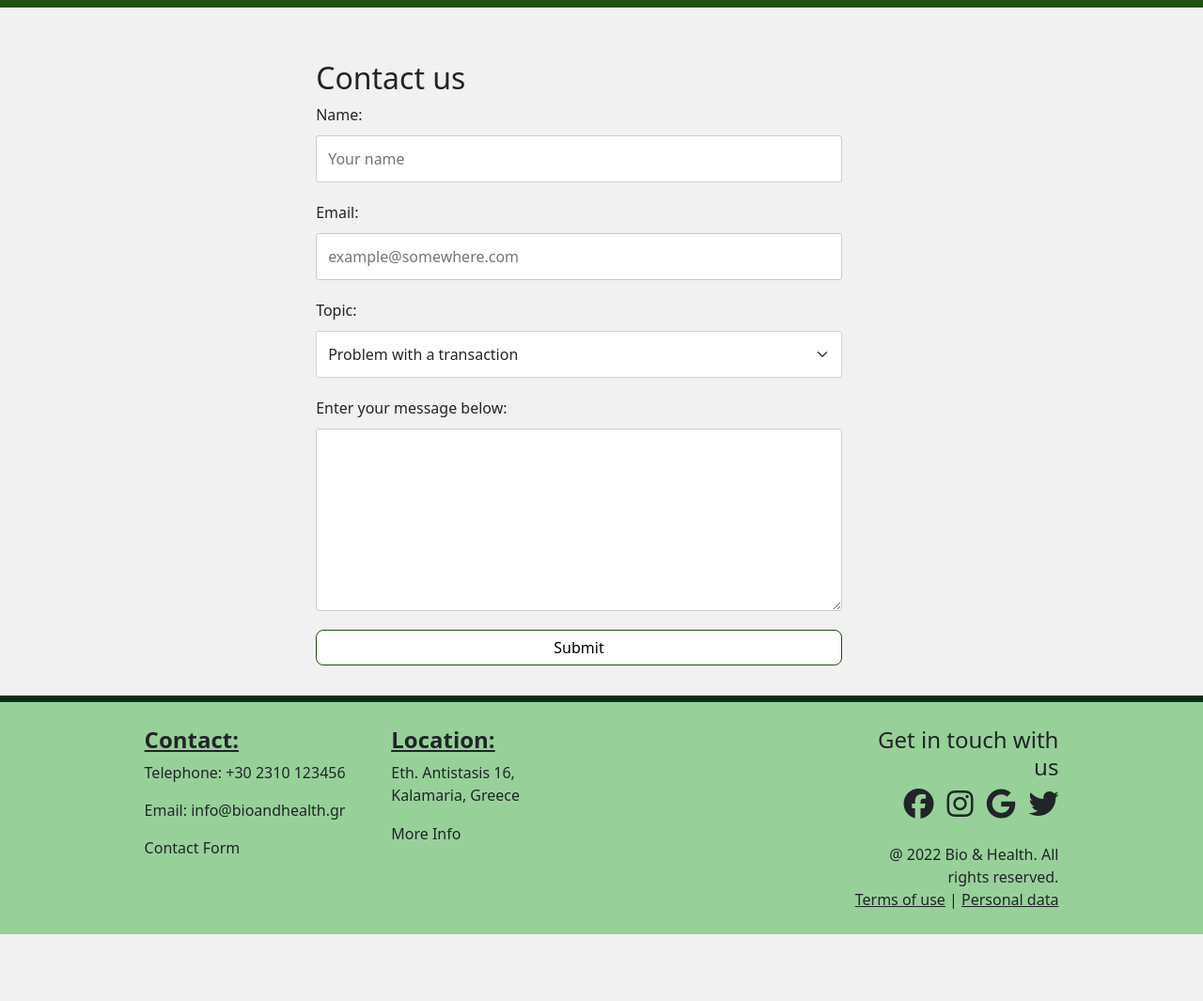
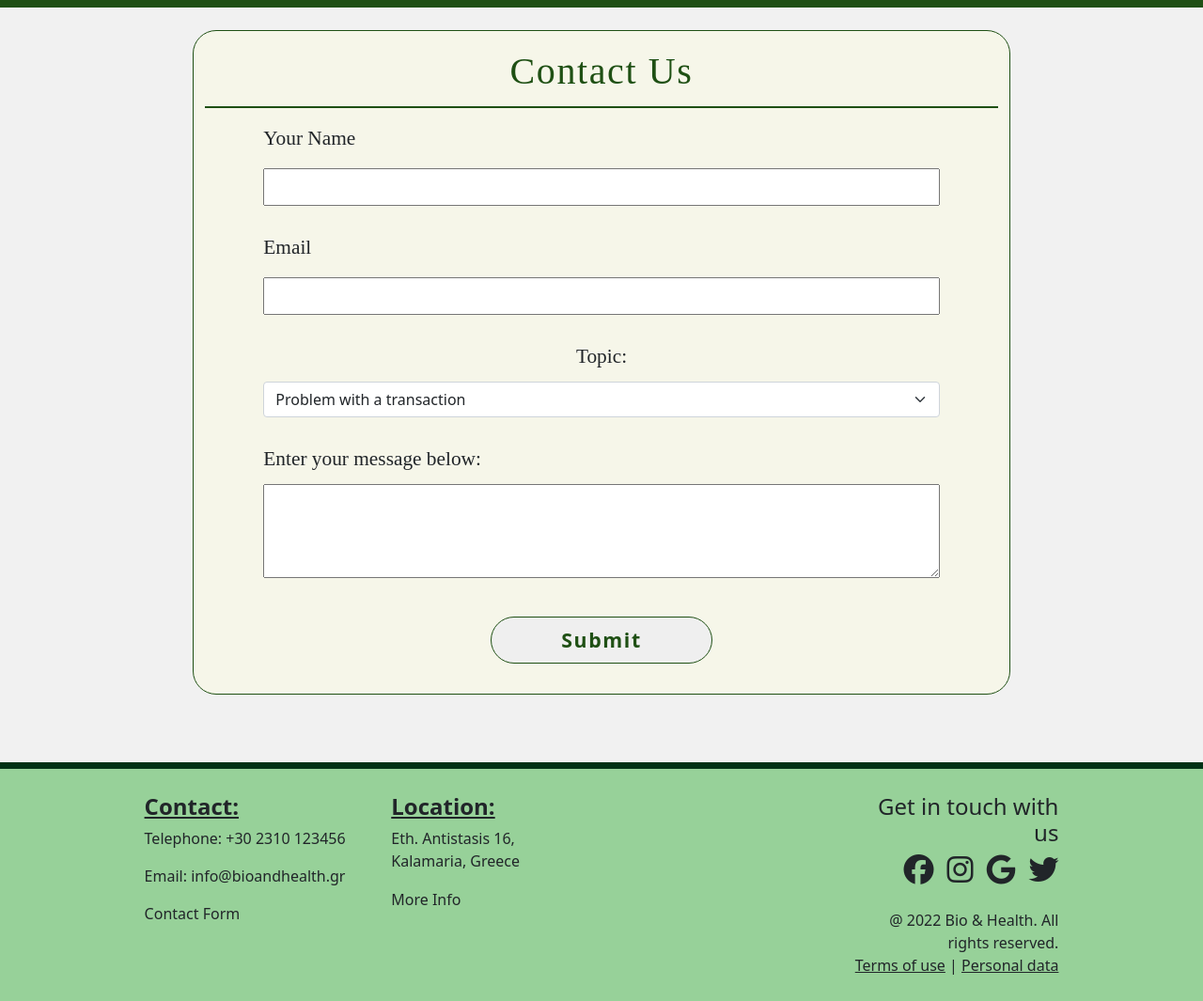
Before and after one commit to AndreasNbt/Bio-Health, a PHP site: page /contactForm.html in a window 1280 px wide. Shown: the part 122-1187 px from the top of the page at 94% size. Before the commit the page ends 1116 px from the top, so only its background shows below. Run offline with PHP 8.4, Linux system fonts and the light colour scheme; some libraries are stand-ins or nearby versions; some web fonts are replaced.

Commit message:
contactForm page now has a similar layout with other pages

```diff
--- a/AccountInfo.html
+++ b/AccountInfo.html
@@ -121,7 +121,7 @@
                         </div>
                     </div>
 
-                    <button class="sign-btn submit solid-border dark-green extra-spacing my-3" type="submit" onclick="visitPage('index.html')" >Submit</button>
+                    <button class="sign-btn submit solid-border dark-green extra-spacing mt-4" type="submit" onclick="visitPage('index.html')" >Submit</button>
                 </form>
             </div>
         </div>
--- a/CSS/navbar.css
+++ b/CSS/navbar.css
@@ -151,6 +151,10 @@
     display: block;
 }
 
+.danger-red:hover {
+    color: #dc3545;
+}
+
 /* Media Queries */
 
 @media (max-width: 1100px) {
--- a/CSS/new_product.css
+++ b/CSS/new_product.css
@@ -80,7 +80,7 @@ label {
 
 .product-input-area {
         width: 100%;
-        height: 80px;
+        height: 100px;
 }
 
 .submit {
--- a/contactForm.html
+++ b/contactForm.html
@@ -16,12 +16,11 @@
     <link href="htxxtps://fonts.googleapis.com/css2?family=Source+Serif+Pro:ital,wght@0,400;1,300&display=swap"
         rel="stylesheet">
     <link href="http://fonts.cdnfonts.com/css/sensei" rel="stylesheet">
+    <script src="https://kit.fontawesome.com/61e165c770.js" crossorigin="anonymous"></script>
     <link rel="stylesheet" href="CSS/navbar.css">
-    <script src="https://cdn.jsdelivr.net/npm/bootstrap@5.1.3/dist/js/bootstrap.bundle.min.js"
-        integrity="sha384-ka7Sk0Gln4gmtz2MlQnikT1wXgYsOg+OMhuP+IlRH9sENBO0LRn5q+8nbTov4+1p"
-        crossorigin="anonymous"></script>
-    <script src="https://kit.fontawesome.com/61e165c770.js" crossorigin="anonymous"></script>
     <link rel="stylesheet" href="CSS/contactpage.css">
+    <link rel="stylesheet" href="CSS/Sign Up-In.css">
+    <link rel="stylesheet" href="CSS/new_product.css">
     <script src="JS/navbar.js"></script>
 </head>
 
@@ -85,36 +84,48 @@
 
     <hr class="big-hr m-0">
     <br>
+    <section class="main-section">
+        <div class="main-container row text-center">
+            <div class="solid-border col-8 mb-5 big-container">
+                <div class="d-flex justify-content-center py-3">
+                    <h1 class="dark-green extra-spacing header-text m-0">Contact Us</h1>
+                </div>
+                <hr class="hr-border m-0">
 
-    <div id="form" class="container-fluid left-right-pad">
-        <form method="post" action="contactCompletionPage.html">
-            <div class="row" style="padding: 2rem 20% 0 20%;">
-                <div class="row">
-                    <div class="row" style="--bs-gutter-x: 0">
-                        <h2>Contact us</h2>
-                    </div>
-                    <div class="row">
-                        <form>
-                            <label for="name" style="--bs-gutter-x: 0">Name:</label>
-                            <input pattern="[A-Za-z'\.\-\s\,]" title="name without special characters or numbers" type="text" id="name" name="name" placeholder="Your name" class="form-control">
-                            <label for="email" style="--bs-gutter-x: 0">Email:</label>
-                            <input type="text" id="email" name="email" placeholder="example@somewhere.com"><br><br>
+                <form action="contactCompletionPage.html">
+                    <div>
+                        <div class="field d-flex flex-column">
+                            <label for="name" class="product_label text-start">Your Name</label>
+                            <input type="text" id="name" class="product-input-field" name="account_info" required>
+                        </div>
+
+                        <div class="field d-flex flex-column">
+                            <label for="email" class="product_label text-start">Email</label>
+                            <input type="email" id="email" class="product-input-field" name="account_info" required>
+                        </div>
+
+                        <div class="field d-flex flex-column">
                             <label for="topic" style="--bs-gutter-x: 0">Topic:</label>
-                            <select class="form-select" id="topic" name="topic">
+                            <select class="form-select text-start" id="topic" name="topic">
                                 <option value="transactionProblem">Problem with a transaction</option>
                                 <option value="missingOrder">Order is missing</option>
                                 <option value="questionAboutStock">Question about a product's stock</option>
                                 <option value="other">Other</option>
-                              </select>
-                              <label id="messagelabel" for="message" style="--bs-gutter-x: 0">Enter your message below:</label>
-                            <textarea name="message" id="message" cols="30" rows="7" scr></textarea>
-                            <button type="submit" class="btn btn-outline-primary" style="width: 100%">Submit</button>
-                        </form>
+                            </select>
+                        </div>
+
+                        <div class="field d-flex flex-column">
+                            <label for="message" class="product_label text-start">Enter your message below:</label>
+                            <textarea  id="message" class="product-input-area" name="account_info" required></textarea>
+                        </div>
                     </div>
-                </div>
+
+                    <button class="sign-btn submit solid-border dark-green extra-spacing mt-4" type="submit" onclick="visitPage('index.html')" >Submit</button>
+                </form>
             </div>
-        </form>
-    </div>
+        </div>
+    </section>
+    <br>
 
     <section id="footer" class="mt-auto">
         <div class="row" style="--bs-gutter-x: 0">
--- a/edit_product.html
+++ b/edit_product.html
@@ -122,8 +122,8 @@
                     </div>
 
                     <div class="d-flex justify-content-evenly">
-                        <button class="sign-btn submit solid-border dark-green extra-spacing mb-3" type="submit">Submit</button>
-                        <button class="sign-btn submit red-solid-border danger-red extra-spacing mb-3" type="button" onclick="document.getElementById('form').reset();location.href='adminsearchpage.html'">Cancel</button>
+                        <button class="sign-btn submit solid-border dark-green extra-spacing my-3" type="submit">Submit</button>
+                        <button class="sign-btn submit red-solid-border danger-red extra-spacing my-3" type="button" onclick="document.getElementById('form').reset();location.href='adminsearchpage.html'">Cancel</button>
                     </div>
                 </form>
             </div>
--- a/new_product.html
+++ b/new_product.html
@@ -155,7 +155,10 @@
 
                         </div>
 
-                        <button class="sign-btn submit solid-border dark-green extra-spacing mb-3" type="submit">Submit</button>
+                        <div class="d-flex justify-content-evenly">
+                            <button class="sign-btn submit solid-border dark-green extra-spacing my-3" type="submit">Submit</button>
+                            <button class="sign-btn submit red-solid-border danger-red extra-spacing my-3" type="button" onclick="document.getElementById('form').reset();location.href='adminsearchpage.html'">Cancel</button>
+                        </div>
                     </form>
                 </div>
         </div>
```
